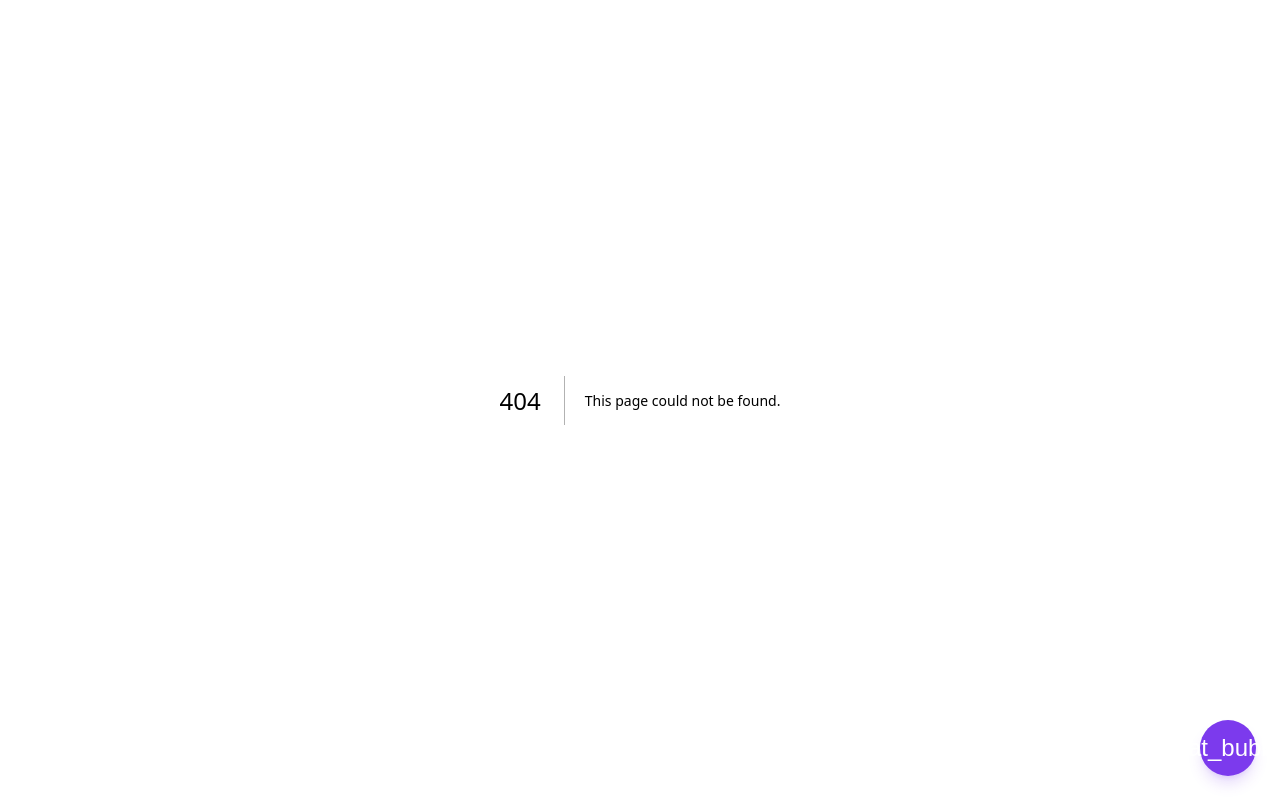
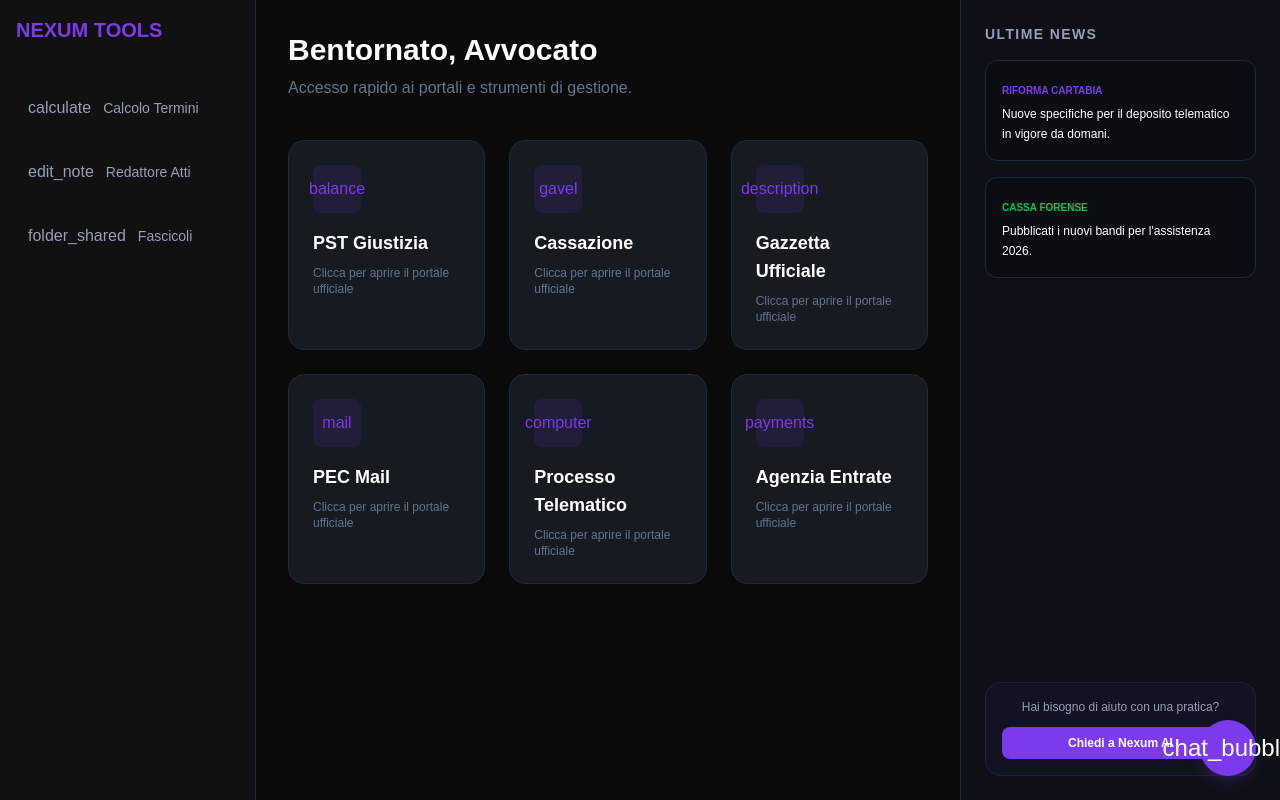
Before and after one commit to luigigiordano990-arch/nexum-frontend-web, a Next.js app: page /dashboard in a window 1280 px wide. Before the commit this address had no page. Built offline with nearby package versions, Linux system fonts and the light colour scheme.

Commit message:
Add files via upload

```diff
--- /dev/null
+++ b/app/dashboard/page.tsx
@@ -0,0 +1,86 @@
+"use client";
+
+import React from 'react';
+
+const linksUtili = [
+  { nome: "PST Giustizia", url: "https://pst.giustizia.it", icon: "balance" },
+  { nome: "Cassazione", url: "http://www.italgiure.giustizia.it", icon: "gavel" },
+  { nome: "Gazzetta Ufficiale", url: "https://www.gazzettaufficiale.it", icon: "description" },
+  { nome: "PEC Mail", url: "#", icon: "mail" },
+  { nome: "Processo Telematico", url: "#", icon: "computer" },
+  { nome: "Agenzia Entrate", url: "https://www.agenziaentrate.gov.it", icon: "payments" },
+];
+
+export default function ProfessionalDashboard() {
+  return (
+    <div className="flex h-screen bg-[#0a0a0a] text-white overflow-hidden">
+
+      {/* 1. SIDEBAR SINISTRA - STRUMENTI */}
+      <aside className="w-20 lg:w-64 border-r border-slate-800 bg-[#111] flex flex-col p-4 gap-6">
+        <div className="text-[#7c3aed] font-bold text-xl mb-4 hidden lg:block">NEXUM TOOLS</div>
+        <nav className="flex flex-col gap-4">
+          <button className="flex items-center gap-3 p-3 rounded-xl hover:bg-[#7c3aed]/10 text-slate-400 hover:text-[#7c3aed] transition-all">
+            <span className="material-symbols-outlined">calculate</span>
+            <span className="hidden lg:block text-sm">Calcolo Termini</span>
+          </button>
+          <button className="flex items-center gap-3 p-3 rounded-xl hover:bg-[#7c3aed]/10 text-slate-400 hover:text-[#7c3aed] transition-all">
+            <span className="material-symbols-outlined">edit_note</span>
+            <span className="hidden lg:block text-sm">Redattore Atti</span>
+          </button>
+          <button className="flex items-center gap-3 p-3 rounded-xl hover:bg-[#7c3aed]/10 text-slate-400 hover:text-[#7c3aed] transition-all">
+            <span className="material-symbols-outlined">folder_shared</span>
+            <span className="hidden lg:block text-sm">Fascicoli</span>
+          </button>
+        </nav>
+      </aside>
+
+      {/* 2. AREA CENTRALE - DASHBOARD DI COLLEGAMENTO */}
+      <main className="flex-1 p-8 overflow-y-auto">
+        <header className="mb-10">
+          <h1 className="text-3xl font-bold">Bentornato, Avvocato</h1>
+          <p className="text-slate-500 mt-2">Accesso rapido ai portali e strumenti di gestione.</p>
+        </header>
+
+        <div className="grid grid-cols-1 md:grid-cols-2 lg:grid-cols-3 gap-6">
+          {linksUtili.map((link, idx) => (
+            <a
+              key={idx}
+              href={link.url}
+              target="_blank"
+              className="p-6 bg-[#161b22] border border-slate-800 rounded-2xl hover:border-[#7c3aed] transition-all group"
+            >
+              <div className="w-12 h-12 rounded-lg bg-[#7c3aed]/10 flex items-center justify-center mb-4 group-hover:bg-[#7c3aed] transition-colors">
+                <span className="material-symbols-outlined text-[#7c3aed] group-hover:text-white">{link.icon}</span>
+              </div>
+              <h3 className="font-semibold text-lg">{link.nome}</h3>
+              <p className="text-xs text-slate-500 mt-2">Clicca per aprire il portale ufficiale</p>
+            </a>
+          ))}
+        </div>
+      </main>
+
+      {/* 3. SIDEBAR DESTRA - NEWS & INFO */}
+      <aside className="w-80 border-l border-slate-800 bg-[#0d1117] hidden xl:flex flex-col p-6 gap-8">
+        <div>
+          <h3 className="text-sm font-bold text-slate-400 uppercase tracking-widest mb-4">Ultime News</h3>
+          <div className="space-y-4">
+            <div className="p-4 bg-black/20 rounded-xl border border-slate-800">
+              <span className="text-[10px] text-[#7c3aed] font-bold">RIFORMA CARTABIA</span>
+              <p className="text-xs mt-1 leading-relaxed">Nuove specifiche per il deposito telematico in vigore da domani.</p>
+            </div>
+            <div className="p-4 bg-black/20 rounded-xl border border-slate-800">
+              <span className="text-[10px] text-green-500 font-bold">CASSA FORENSE</span>
+              <p className="text-xs mt-1 leading-relaxed">Pubblicati i nuovi bandi per l'assistenza 2026.</p>
+            </div>
+          </div>
+        </div>
+
+        <div className="mt-auto p-4 bg-[#7c3aed]/5 border border-[#7c3aed]/20 rounded-2xl text-center">
+            <p className="text-xs text-slate-400 mb-3">Hai bisogno di aiuto con una pratica?</p>
+            <button className="w-full py-2 bg-[#7c3aed] text-white rounded-lg text-xs font-bold">Chiedi a Nexum AI</button>
+        </div>
+      </aside>
+
+    </div>
+  );
+}
```
